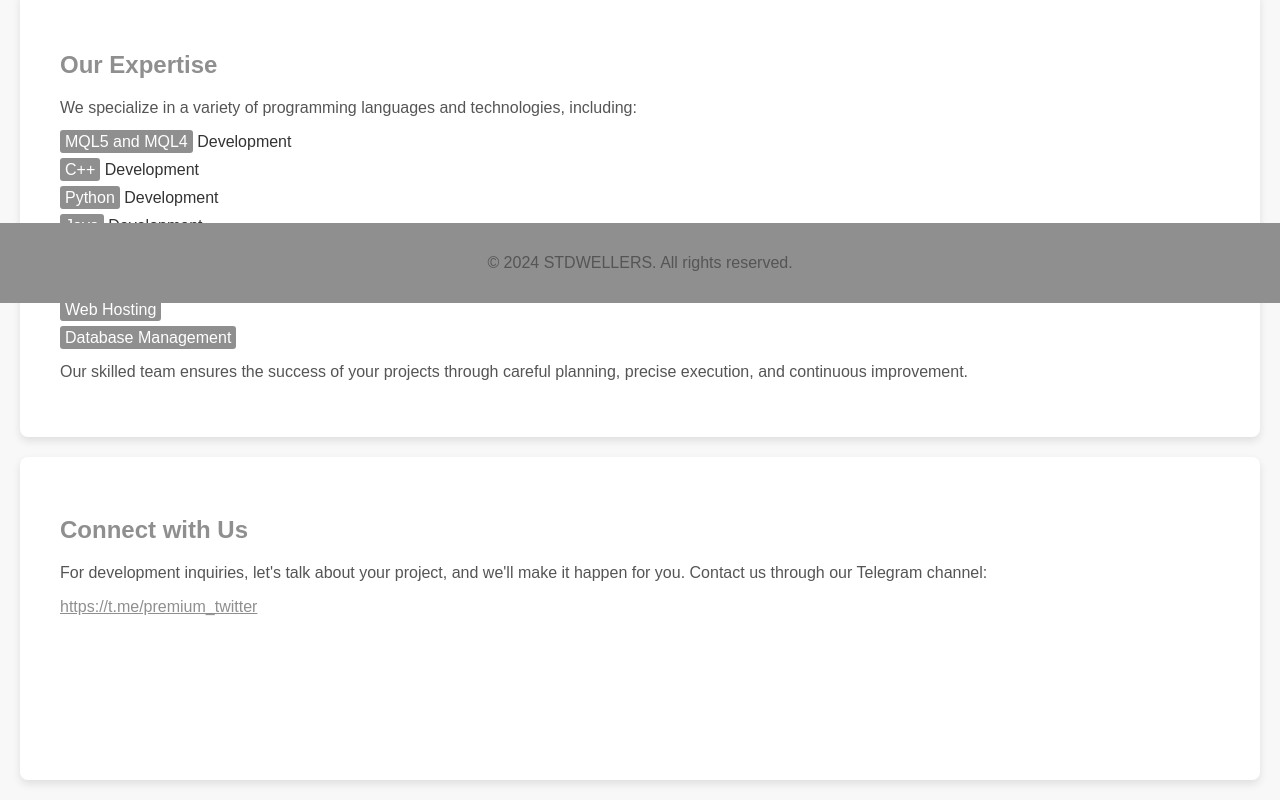
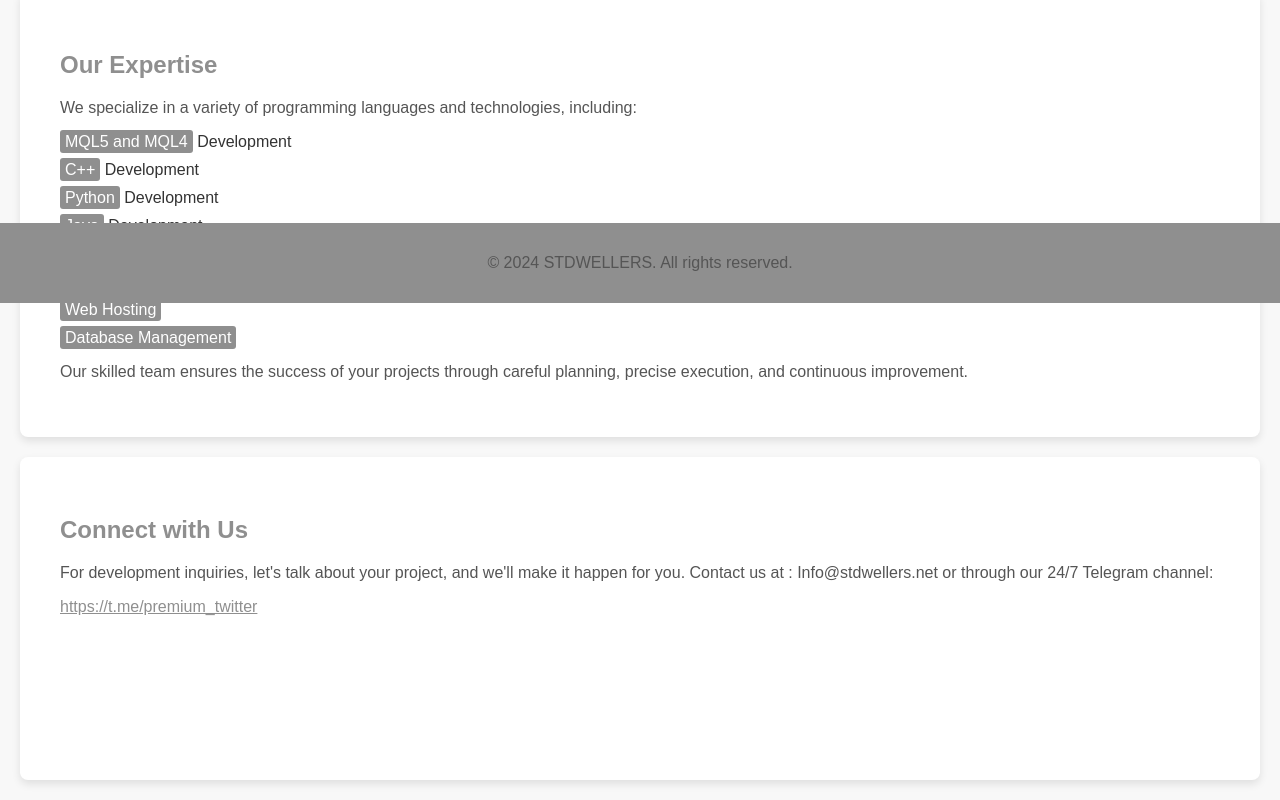
Before and after one commit to linkdown2023/stdwellet.net, a plain HTML site: page index.html in a window 1280 px wide. Shown: the part 497-1297 px from the top of the page. Drawn offline with Linux system fonts and the light colour scheme.

Commit message:
Update index.html

```diff
--- a/index.html
+++ b/index.html
@@ -110,7 +110,7 @@
 
     <section>
         <h2>Connect with Us</h2>
-        <p>For development inquiries, let's talk about your project, and we'll make it happen for you. Contact us through our Telegram channel:</p>
+        <p>For development inquiries, let's talk about your project, and we'll make it happen for you. Contact us at : Info@stdwellers.net or through our 24/7 Telegram channel:</p>
         <p><a href="https://t.me/premium_twitter" target="_blank">https://t.me/premium_twitter</a></p>
         <br>
          <br>
```
